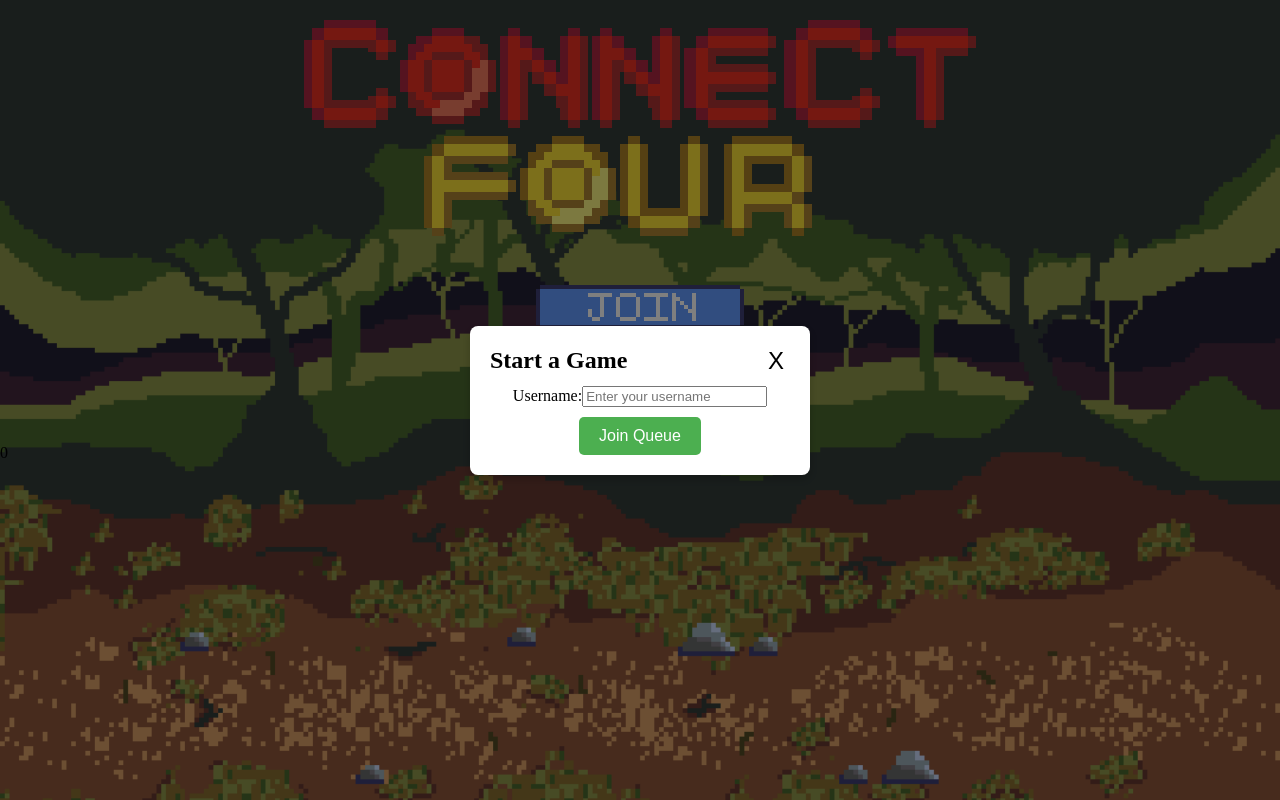
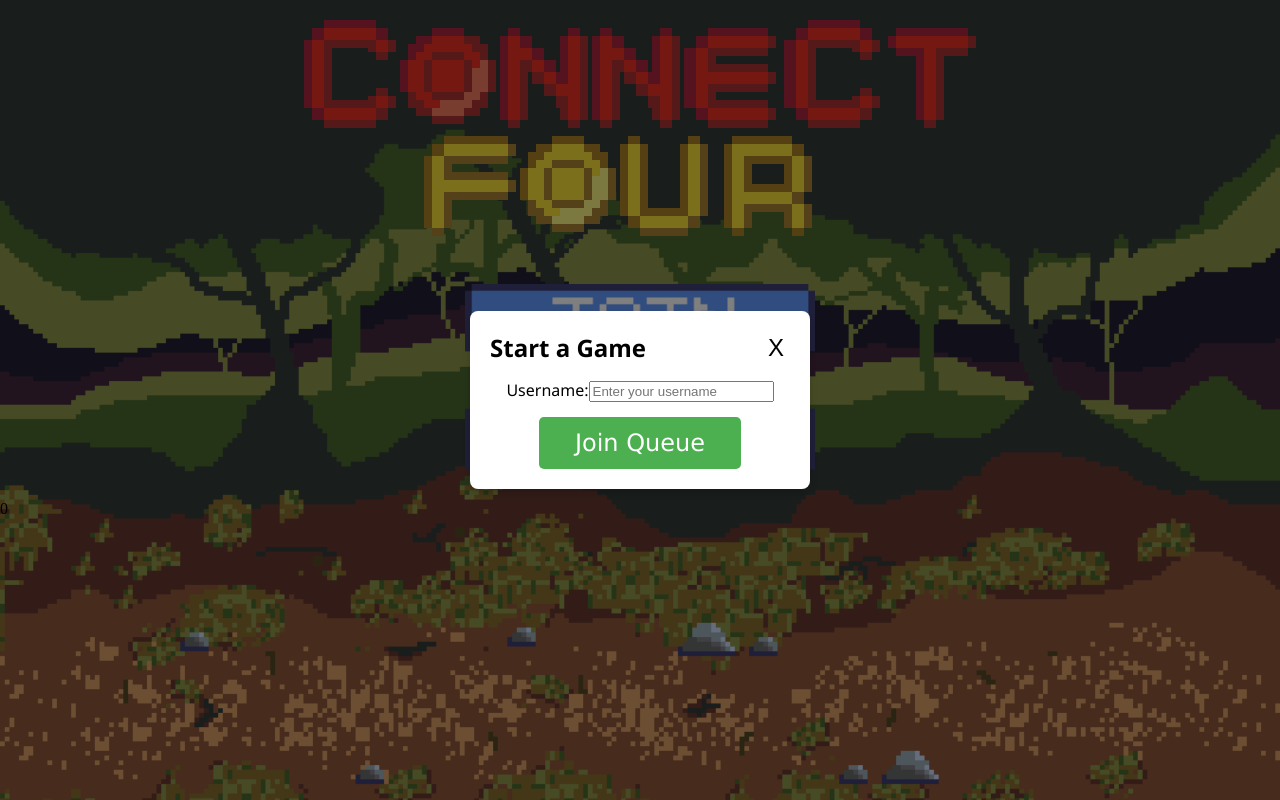
Before and after one commit to josephavega/connect-fourFINAL, a React (Vite) app: page / in a window 1280 px wide. Both pictures are taken after a click on the button 640 px from the left and 309 px from the top of the page. Built offline with nearby package versions, Linux system fonts and the light colour scheme; no server answers.

Commit message:
homepageCSS
css

```diff
--- a/src/styles/connectPopup.css
+++ b/src/styles/connectPopup.css
@@ -19,6 +19,7 @@
     width: 300px;
     box-shadow: 0 4px 8px rgba(0, 0, 0, 0.2);
     text-align: center;
+    font-family:'Segoe UI', Tahoma, Geneva, Verdana, sans-serif;
 }
 
 .popup-header {
@@ -42,6 +43,7 @@
 .popup-content label {
     display: block;
     margin: 10px 0;
+    padding: 5px;
 }
 
 .game-type-selection {
@@ -51,13 +53,14 @@
 .start-btn {
     background-color: #4CAF50;
     color: white;
-    padding: 10px 20px;
+    padding: .5em 1.5em;
     border: none;
     border-radius: 5px;
     cursor: pointer;
-    font-size: 1em;
+    font-size: 1.5em;
+    font-family:'Lucida Sans', 'Lucida Sans Regular', 'Lucida Grande', 'Lucida Sans Unicode', Geneva, Verdana, sans-serif
 }
 
 .start-btn:hover {
-    background-color: #45a049;
+    background-color: #84c888;
 }
--- a/src/styles/homepage.css
+++ b/src/styles/homepage.css
@@ -27,18 +27,25 @@
 
 .center-section {
     flex: 1;
+
     display: flex;
     flex-direction: column;
     align-items: center;
 }
 
 .center-section button {
-    margin: 1px;
-    padding: 20px 30px;
+    margin: 10px;
+    padding: 10px 20px;
     font-size: 1em;
     background: transparent;
     border: 0;
 }
+
+.center-section button img {
+    width: 350px;
+    height: auto;
+}
+
 
 .center-section button :hover {
     filter: hue-rotate(180deg);
```
